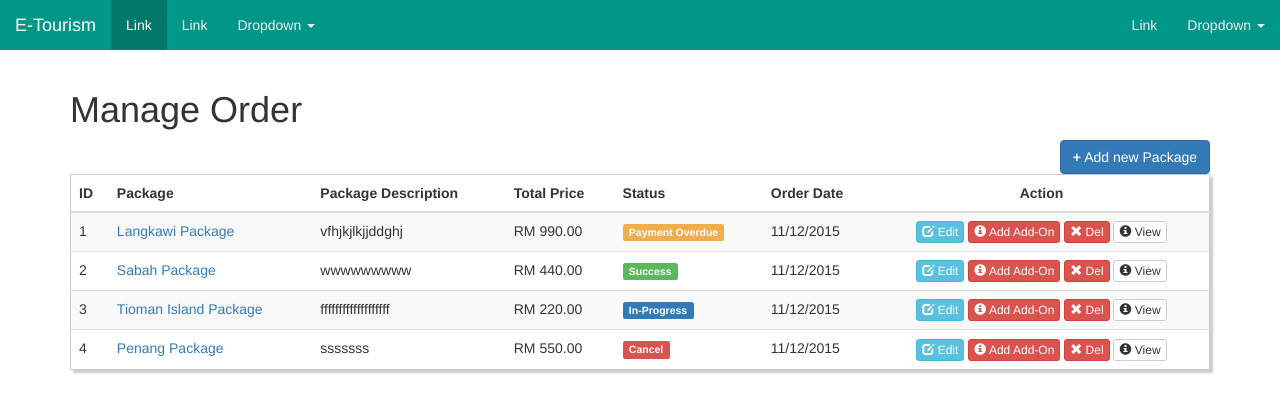
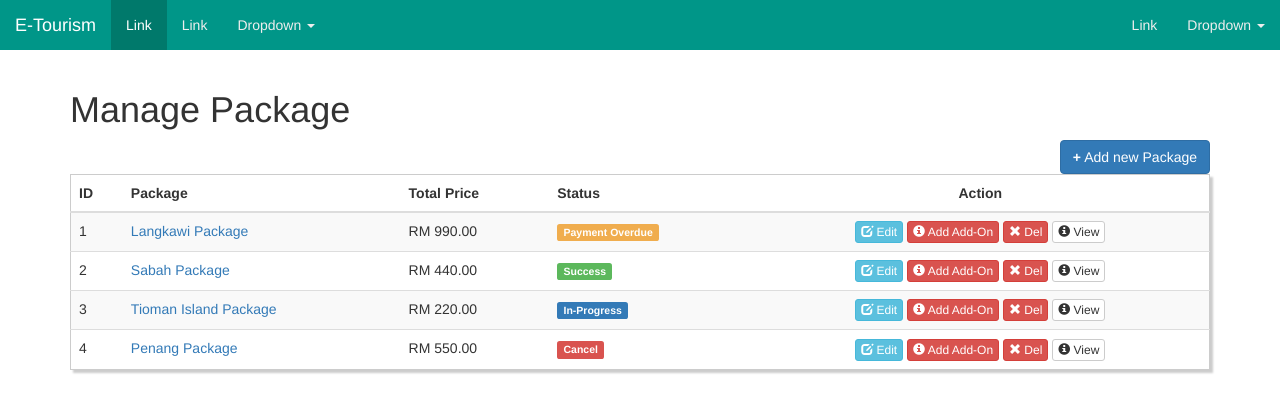
Before and after one commit to DevsignStudio/e-tourism, a plain HTML site: page manage-order-admin.html in a window 1280 px wide. Drawn offline with Linux system fonts and the light colour scheme.

Commit message:
Delete data in table

```diff
--- a/manage-order-admin.html
+++ b/manage-order-admin.html
@@ -68,16 +68,14 @@
     <div class="container">
         <div class="row">
             <div class="col-md-12 custyle" style="margin-top: 70px;">
-                <h1>Manage Order</h1>
+                <h1>Manage Package</h1>
                 <table class="table table-striped custab">
                     <thead>
                         <tr>
                             <th>ID</th>
                             <th>Package</th>
-                            <th>Package Description</th>
                             <th>Total Price</th>
                             <th>Status</th>
-                            <th>Order Date</th>
                             <th class="text-center">Action</th>
                         </tr>
                     </thead>
@@ -85,10 +83,8 @@
                     <tr>
                         <td>1</td>
                         <td><a href="" data-toggle="modal" data-target="#myModal1">Langkawi Package</a></td>
-                        <td>vfhjkjlkjjddghj</td>
                         <td>RM 990.00</td>
                         <td><span class="label label-warning">Payment Overdue</span></td>
-                        <td>11/12/2015</td>
                         <td class="text-center">
                             <a class='btn btn-info btn-xs' href="#"  data-toggle="modal" data-target="#myEdit"><span class="glyphicon glyphicon-edit"></span> Edit</a> <a href="#" class="btn btn-danger btn-xs"><span class="glyphicon glyphicon-info-sign"></span> Add Add-On</a>
                             <a href="#" class="btn btn-danger btn-xs"><span class="glyphicon glyphicon-remove"></span> Del</a> <a href="#" class="btn btn-default btn-xs"><span class="glyphicon glyphicon-info-sign"></span> View </a>
@@ -98,10 +94,8 @@
                     <tr>
                         <td>2</td>
                         <td><a href="" data-toggle="modal" data-target="#myModal2">Sabah Package</a></td>
-                        <td>wwwwwwwww</td>
                         <td>RM 440.00</td>
                         <td><span class="label label-success">Success</span></td>
-                        <td>11/12/2015</td>
                         <td class="text-center">
                             <a class='btn btn-info btn-xs' href="#"  data-toggle="modal" data-target="#myEdit"><span class="glyphicon glyphicon-edit"></span> Edit</a> <a href="#" class="btn btn-danger btn-xs"><span class="glyphicon glyphicon-info-sign"></span> Add Add-On</a>
                             <a href="#" class="btn btn-danger btn-xs"><span class="glyphicon glyphicon-remove"></span> Del</a> <a href="#" class="btn btn-default btn-xs"><span class="glyphicon glyphicon-info-sign"></span> View </a>
@@ -110,10 +104,8 @@
                     <tr>
                         <td>3</td>
                         <td><a href="" data-toggle="modal" data-target="#myModal3">Tioman Island Package</a></td>
-                        <td>fffffffffffffffffff</td>
                         <td>RM 220.00</td>
                         <td><span class="label label-primary">In-Progress</span></td>
-                        <td>11/12/2015</td>
                         <td class="text-center">
                             <a class='btn btn-info btn-xs' href="#"  data-toggle="modal" data-target="#myEdit"><span class="glyphicon glyphicon-edit"></span> Edit</a> <a href="#" class="btn btn-danger btn-xs"><span class="glyphicon glyphicon-info-sign"></span> Add Add-On</a>
                             <a href="#" class="btn btn-danger btn-xs"><span class="glyphicon glyphicon-remove"></span> Del</a> <a href="#" class="btn btn-default btn-xs"><span class="glyphicon glyphicon-info-sign"></span> View </a>
@@ -122,10 +114,8 @@
                     <tr>
                         <td>4</td>
                         <td><a href="" data-toggle="modal" data-target="#myModal4">Penang Package</a></td>
-                        <td>sssssss</td>
                         <td>RM 550.00</td>
                         <td><span class="label label-danger">Cancel</span></td>
-                        <td>11/12/2015</td>
                         <td class="text-center">
                             <a class='btn btn-info btn-xs' href="#"  data-toggle="modal" data-target="#myEdit"><span class="glyphicon glyphicon-edit"></span> Edit</a> <a href="#" class="btn btn-danger btn-xs"><span class="glyphicon glyphicon-info-sign"></span> Add Add-On</a>
                             <a href="#" class="btn btn-danger btn-xs"><span class="glyphicon glyphicon-remove"></span> Del</a> <a href="#" class="btn btn-default btn-xs"><span class="glyphicon glyphicon-info-sign"></span> View </a>
@@ -267,8 +257,8 @@
                         <div class="form-group">
                             <label class="col-sm-2 control-label">Package Description: </label>
                             <div class="col-sm-10" >
-                                <textarea class="form-control" placeholder="Package Description" name="#packageDescription" id="packageDescription" type="textarea" maxlength="300" rows="5"></textarea>
-                                <span class="help-block"><p id="characterLeft" class="help-block ">You have reached the limit</p></span>
+                                <textarea class="form-control" placeholder="Package Description" name="#packageDescription" id="packageDescriptionn type="textarea" maxlength="300" rows="5"></textarea>
+
                             </div>
                         </div>
                     </div>
```
